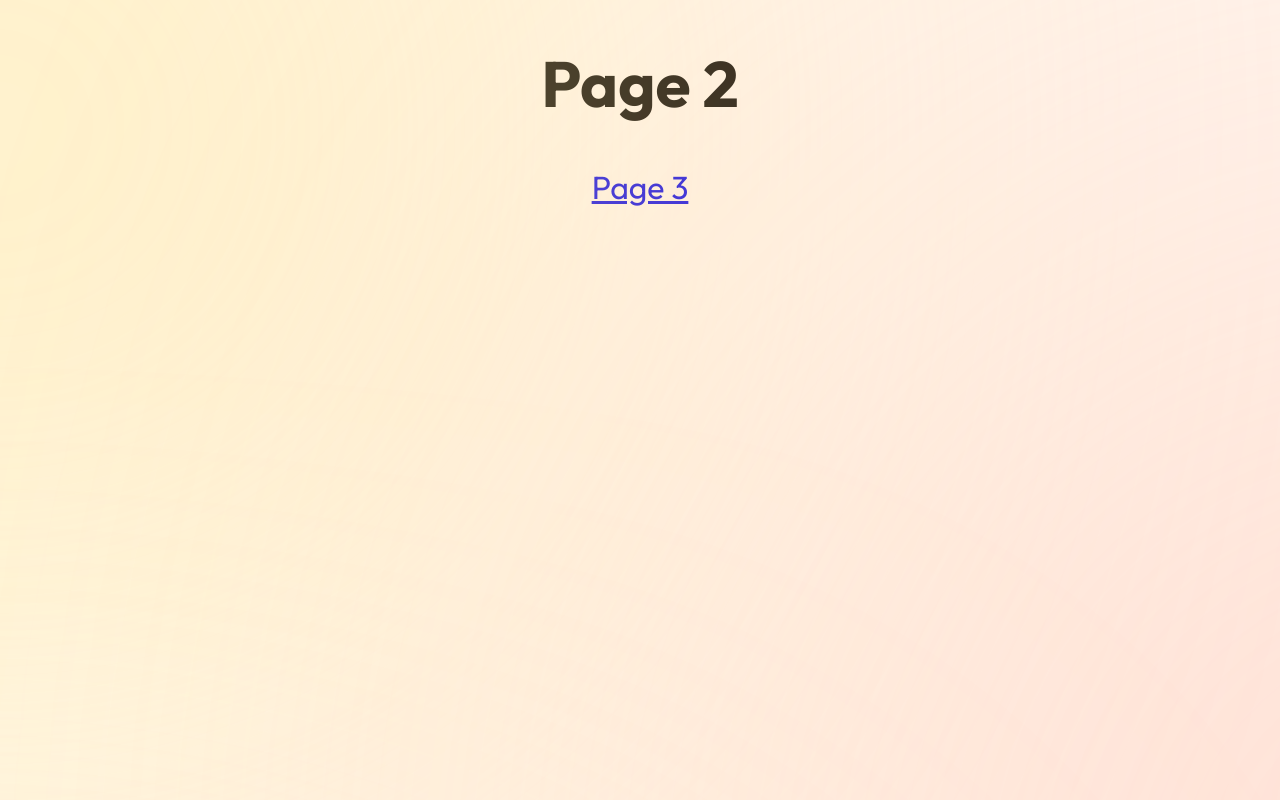
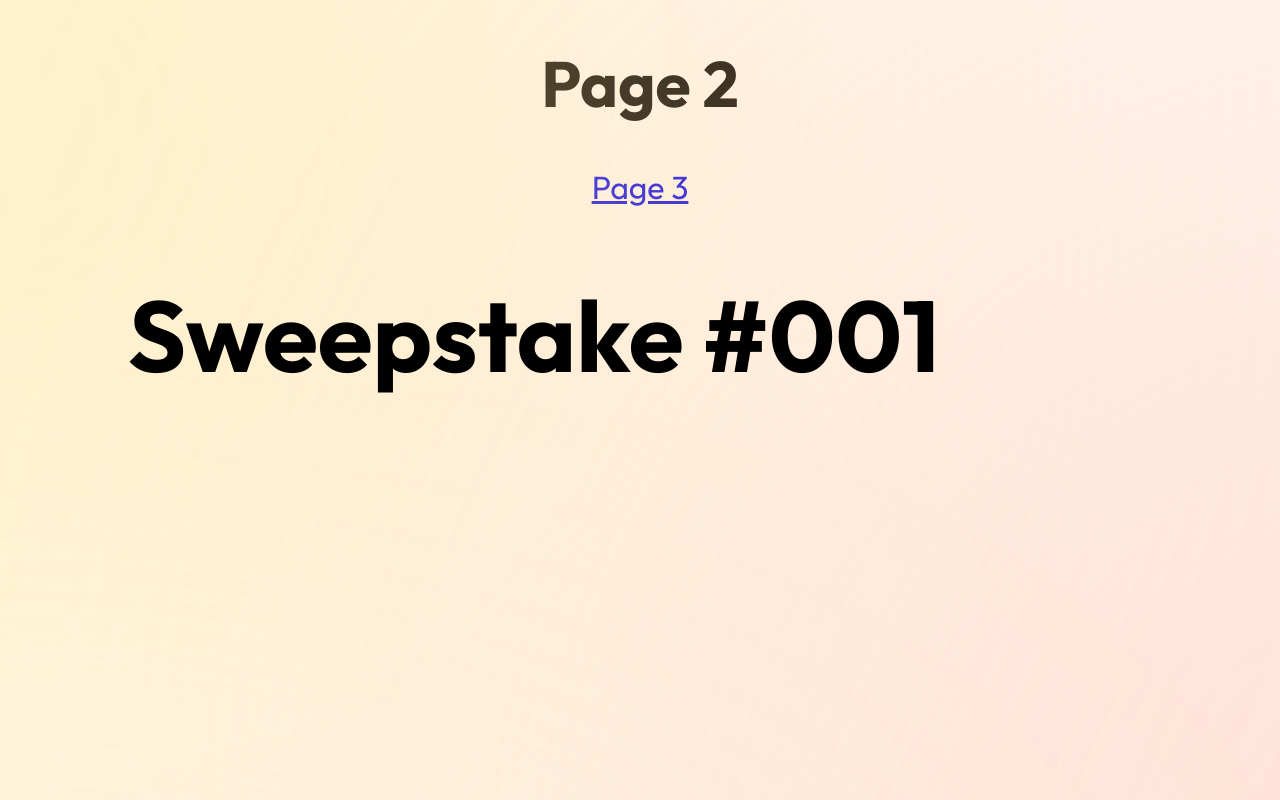
Before and after one commit to MarcBTHT/Denigma-site, a React (Vite) app: page /page2 in a window 1280 px wide. Shown: the top 800 px of the page. Built offline with nearby package versions, Linux system fonts and the light colour scheme.

Commit message:
Update Page2

```diff
--- a/src/pages/page2.jsx
+++ b/src/pages/page2.jsx
@@ -101,6 +101,7 @@ function Page2() {
         <div className={styles['slide-169-3-child']} />
         <div className={styles['slide-169-3-item']} />
         <div className={styles['slide-169-3-inner']} />
+        <b className={styles['lotterie-001']}>Sweepstake #001</b>
         <h1>Page 2</h1>
         <Link to="/page3">Page 3</Link>
       </div>
```
